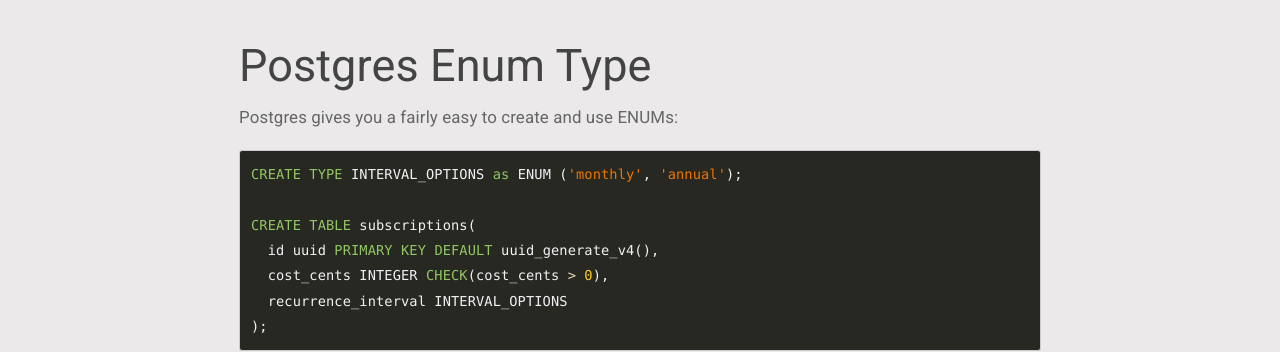
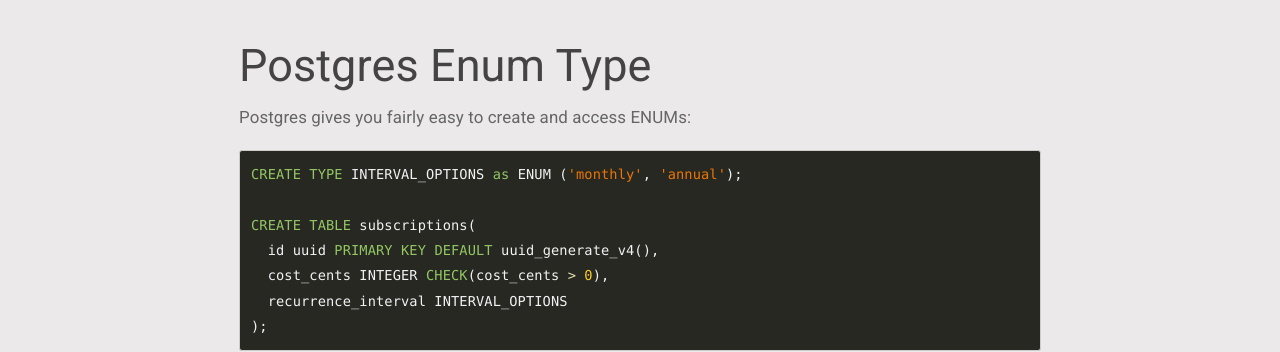
Before and after one commit to DanDobrick/blog, a Jekyll site: the page built from _posts/2022-04-22-postgres-enums:-don't-use-'em.md, in a window 1280 px wide and 900 px high, scrolled down 748 px. Shown: the part 153-505 px from the top of the window. Built offline with Jekyll 4.4.1, drawn with Linux system fonts in a browser that asks for light colours.

Commit message:
editing and gem updates

````diff
--- a/Gemfile
+++ b/Gemfile
@@ -12,5 +12,5 @@
   gem "jekyll-feed", "~> 0.6"
 end
 
-
 gem "webrick", "~> 1.8"
+gem "csv"
--- a/_posts/2022-04-22-postgres-enums:-don't-use-'em.md
+++ b/_posts/2022-04-22-postgres-enums:-don't-use-'em.md
@@ -21,7 +21,7 @@
 There are a few options for doing this in postgres, but I'm only going to discuss to here, one I recommend (a new table) and one I do not (using `ENUM`s)
 
 ## Postgres Enum Type
-Postgres gives you a fairly easy to create and use ENUMs:
+Postgres gives you fairly easy to create and access ENUMs:
 
 ```sql
 CREATE TYPE INTERVAL_OPTIONS as ENUM ('monthly', 'annual');
````
Also changed, not shown: Gemfile.lock.
